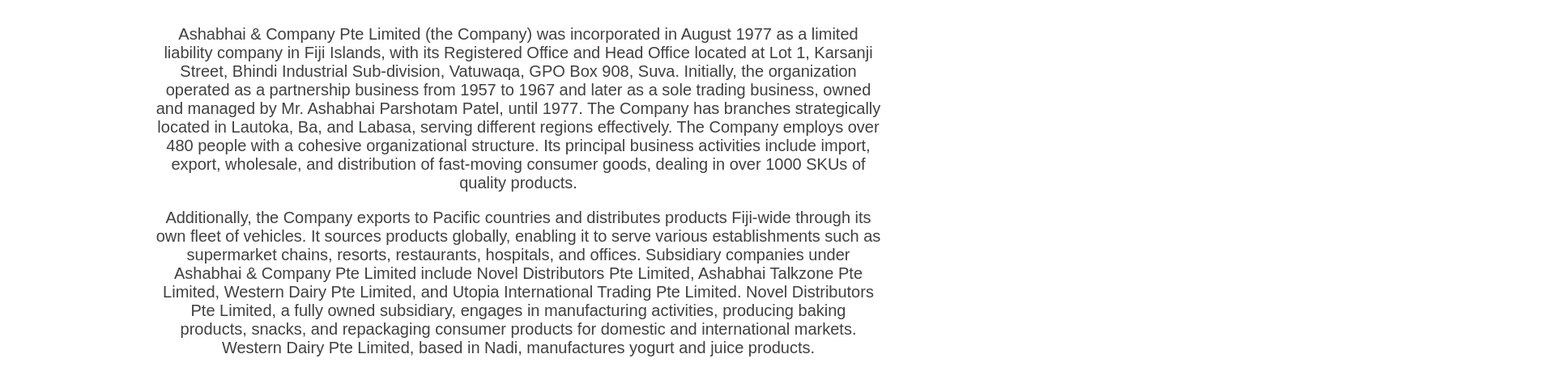
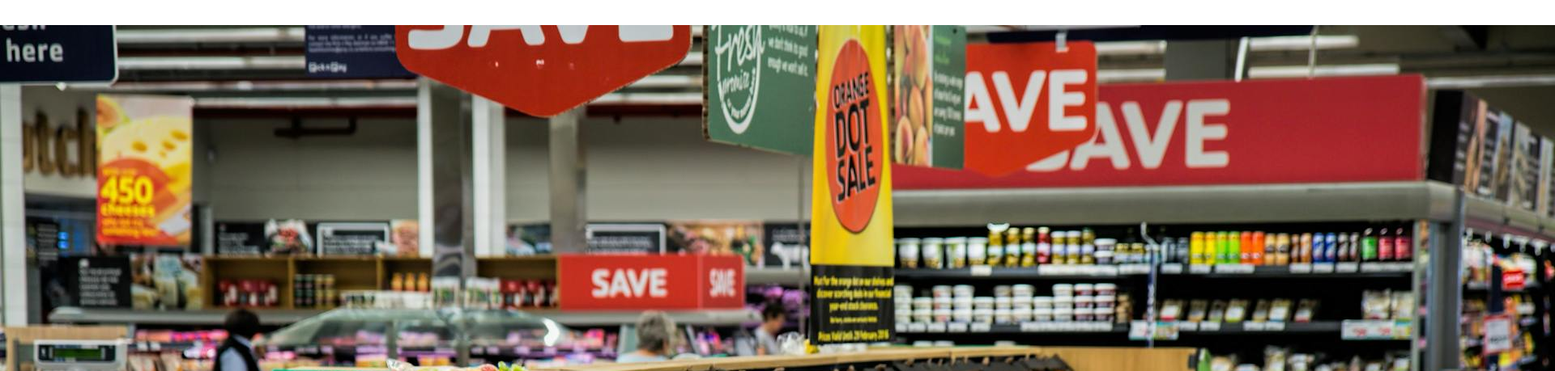
Before and after one commit to Aryan0728/abc-website, a plain HTML site: page company.html in a window 1280 px wide. Shown: the part 141-600 px from the top of the page at 81% size, 1920 px wide, since content can reach past the window. Drawn offline with Linux system fonts and the light colour scheme; a web font is replaced by a local one.

Commit message:
Update company.html

```diff
--- a/company.html
+++ b/company.html
@@ -58,6 +58,10 @@
         <h1>Our Company</h1>
       </header>
 
+      <div class="image-container4">
+        <img src="headers/pexels-pixabay-264636.jpg" alt="Abc">
+    </div>
+
       <div class="company">
                 <p>
                     Ashabhai & Company Pte Limited (the Company) was incorporated in August 1977 as a limited liability company in Fiji Islands, with its Registered Office and Head Office located at Lot 1, Karsanji Street, Bhindi Industrial Sub-division, Vatuwaqa, GPO Box 908, Suva. Initially, the organization operated as a partnership business from 1957 to 1967 and later as a sole trading business, owned and managed by Mr. Ashabhai Parshotam Patel, until 1977. The Company has branches strategically located in Lautoka, Ba, and Labasa, serving different regions effectively.
```
